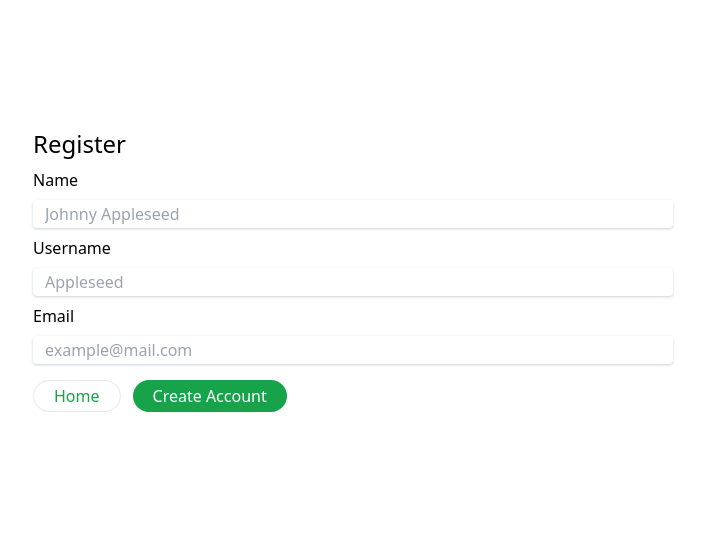
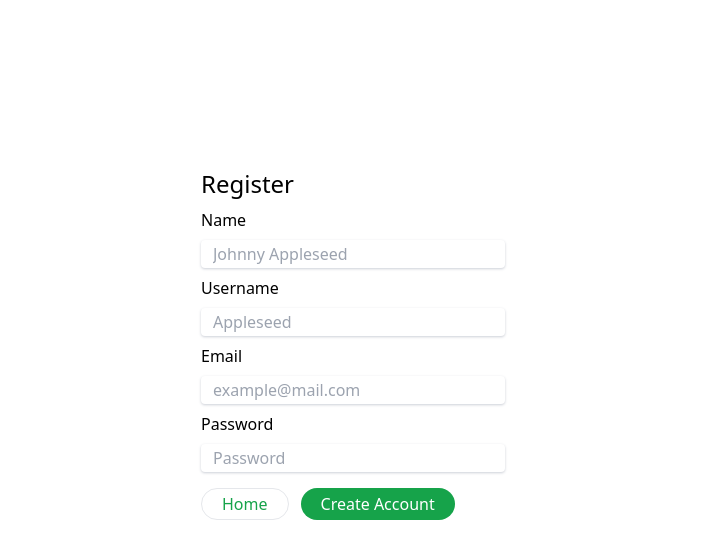
Before and after one commit to Leprekus/trackedProjects, a Next.js app in the folder js/medium-clone/: page /register in a window 1280 px wide. Shown: the top 558 px of the page, without its empty margins (287-992 px from the left). Built offline with nearby package versions, Linux system fonts and the light colour scheme.

Commit message:
register form information

```diff
--- a/js/medium-clone/pages/api/user/register.ts
+++ b/js/medium-clone/pages/api/user/register.ts
@@ -0,0 +1,33 @@
+import type { NextApiRequest, NextApiResponse } from 'next';
+import { createClient } from '@sanity/client';
+const config = {
+  dataset: process.env.NEXT_PUBLIC_SANITY_DATASET || 'production',
+  projectId: process.env.NEXT_PUBLIC_SANITY_PROJECT_ID,
+  useCdn: process.env.NODE_ENV === 'production',
+  token: process.env.SANITY_API_TOKEN,
+};
+//token is obtained from
+//sanity > project > api tab > tokens
+const client = createClient(config);
+export default async function register(
+  req: NextApiRequest,
+  res: NextApiResponse
+) {
+  //these are the contents of the request
+  const { _id, name, email, comment } = JSON.parse(req.body);
+  try {
+    await client.create({
+      _type: 'comment',
+      post: {
+        _type: 'reference',
+        _ref: _id,
+      },
+      name,
+      email,
+      comment,
+    });
+  } catch (e) {
+    return res.status(500).json({ message: 'Could not submit', e });
+  }
+  return res.status(200).json({ message: 'comment submitted!' });
+}
--- a/js/medium-clone/pages/register.tsx
+++ b/js/medium-clone/pages/register.tsx
@@ -1,31 +1,88 @@
 import Link from 'next/link';
 import React from 'react';
+import { useForm, SubmitHandler} from 'react-hook-form';
 
+interface UserForm {
+  name: string,
+  username: string,
+  email: string,
+  password: string
+}
 export default function register() {
+  const {
+    register,
+    handleSubmit,
+    formState: { errors },
+  } = useForm<UserForm>()
+
+  const createUser: SubmitHandler<UserForm> = async (data) => {
+    console.log('data: ', data);
+    // await fetch('/api/createComment', {
+    //   method: 'POST',
+    //   body: JSON.stringify(data),
+    // })
+    //   .then((res) => {
+    //     if (!res.ok) {
+    //       throw new Error('Bad Response', {
+    //         cause: { res },
+    //       });
+    //     }
+    //     setSubmitted(true);
+    //   })
+    //   .catch((e) => {
+    //     setSubmitted(false);
+    //     switch (e.cause.res?.status) {
+    //       case 400:
+    //         console.log('Bad request');
+    //         break;
+    //       case 401:
+    //         console.log('Aunauthorized response');
+    //         break;
+    //       case 404:
+    //         console.log('Not found');
+    //         break;
+    //       case 500:
+    //         console.log('Internal server error');
+    //         break;
+    //     }
+    //   });
+  }
   return (
     <div>
       <form
+      onSubmit={handleSubmit(createUser)}
         action=''
-        className='flex flex-col w-full md:w-1/2 mx-auto space-y-2 mt-32'
+        className='flex flex-col max-w-sm md:w-1/2 mx-auto space-y-2 mt-32 p-10'
       >
+
         <h1 className='text-2xl'>Register</h1>
         <label htmlFor=''>Name</label>
         <input
+          {...register('name', { required: true })}
           className='shadow shadow-gray-300 rounded px-3 py-0.5'
           type='text'
           placeholder='Johnny Appleseed'
         />
         <label htmlFor=''>Username</label>
         <input
+          {...register('username', { required: true })}
           className='shadow shadow-gray-300 rounded px-3 py-0.5'
           type='text'
           placeholder='Appleseed'
         />
         <label htmlFor=''>Email</label>
         <input
+          {...register('email', { required: true })}
           className='shadow shadow-gray-300 rounded px-3 py-0.5'
           type='email'
           placeholder='example@mail.com'
+        />
+        <label htmlFor=''>Password</label>
+        <input
+          {...register('password', { required: true })}
+          className='shadow shadow-gray-300 rounded px-3 py-0.5'
+          type='password'
+          placeholder='Password'
         />
         <div className='space-x-3 pt-2'>
           <Link
```
Also changed, not shown: 1 other file (tests, documents, lock files or other folders).
